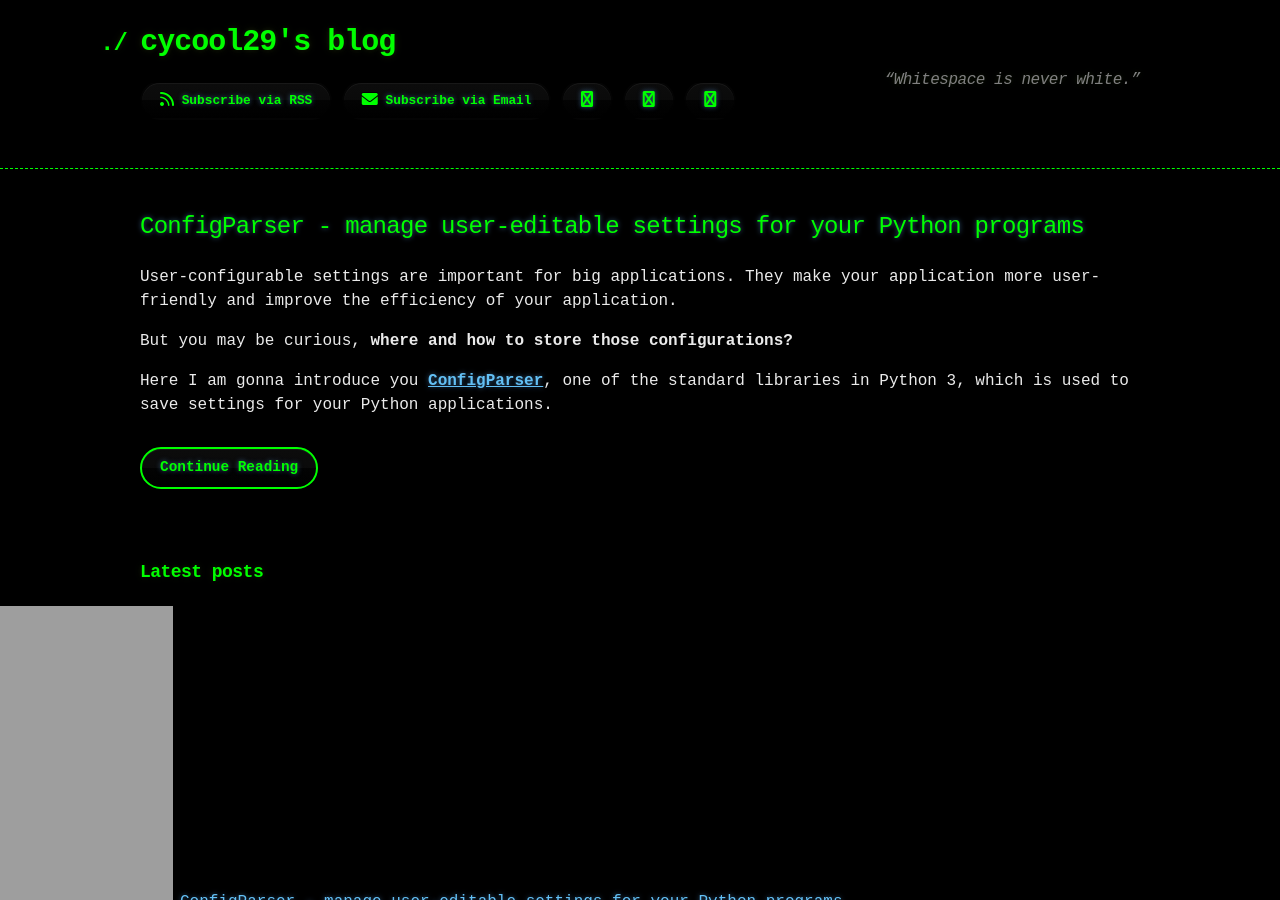
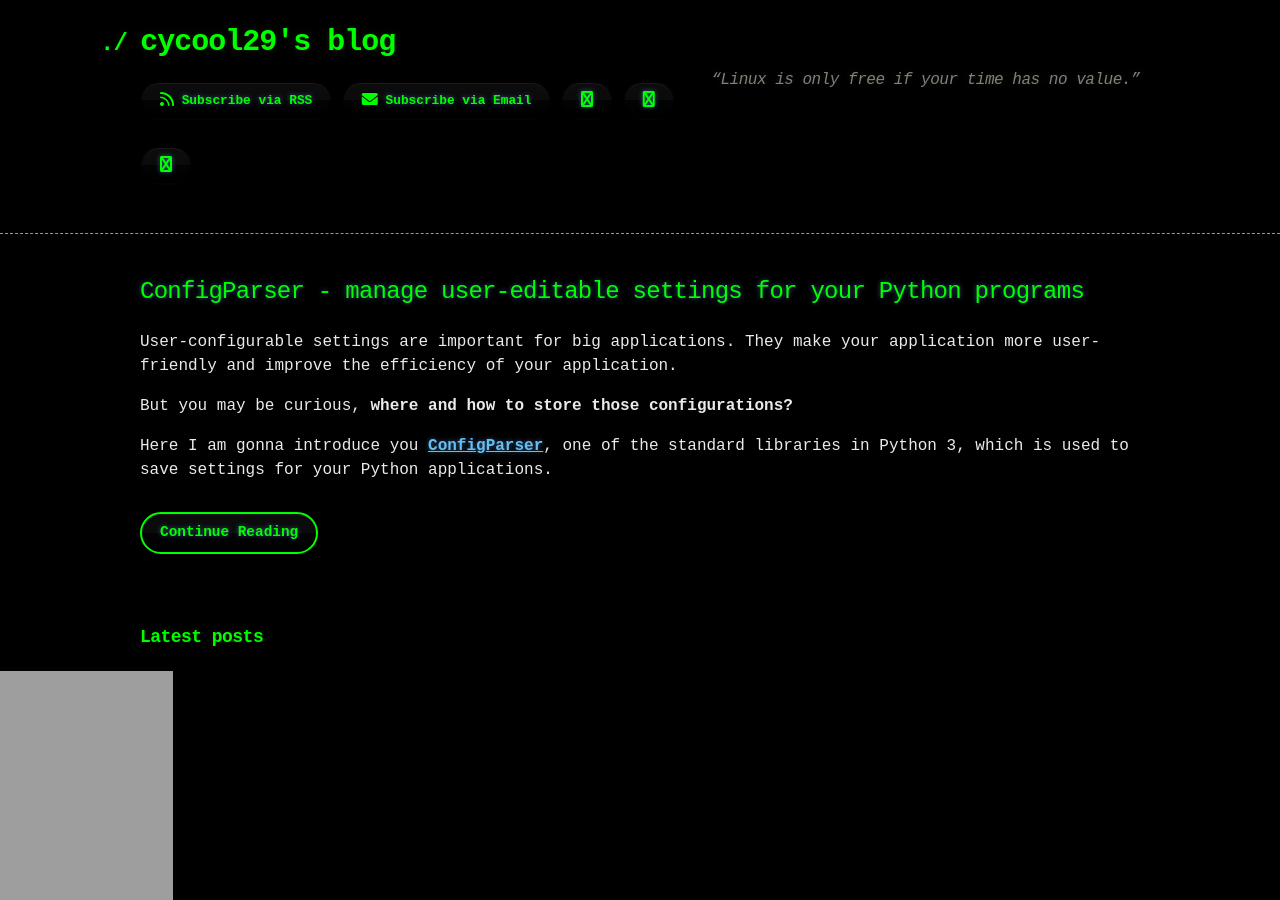
Before and after one commit to cycool29/cycool29.github.io, a Jekyll site: the page built from index.md, in a window 1280 px wide and 900 px high. Built offline with Jekyll 4.4.1, drawn with Linux system fonts in a browser that asks for light colours; a style sheet for code colours, icons or effects is not loaded.

Commit message:
Update quotes

```diff
--- a/_config.yml
+++ b/_config.yml
@@ -1,5 +1,5 @@
 title: cycool29's blog
-description: "“Whitespace is never white.” "
+description: "“Linux is only free if your time has no value.” "
 bio: A high school student. Intermediate in Python, Git, Bash. Learning JavaScript. He/Him. "
 author: cycool29
 url: https://cycool29.github.io
```
